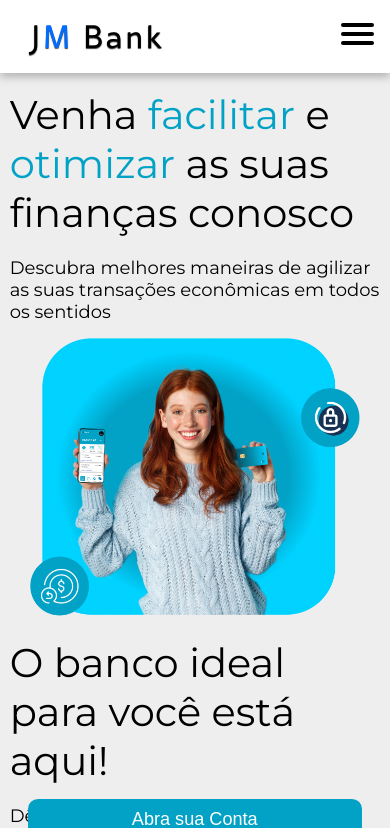
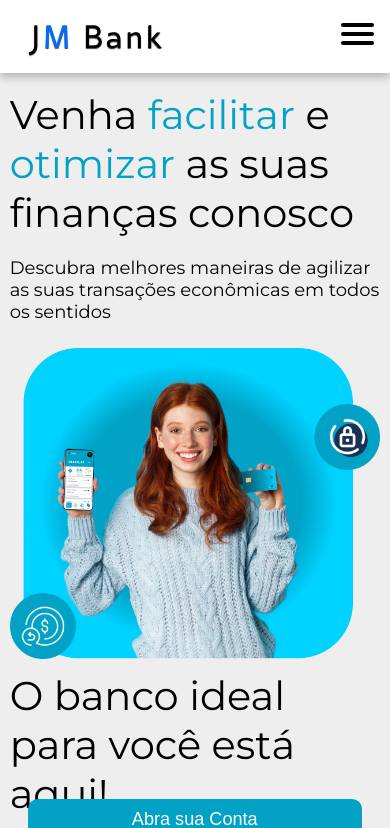
Before and after one commit to MatheusJunior2334/Fintech-JM_Bank, a React (Create React App) app: page / in a window 390 px wide. Shown: the top 828 px of the page. Built offline with nearby package versions, Linux system fonts and the light colour scheme.

Commit message:
Melhorias responsivo

```diff
--- a/public/index.html
+++ b/public/index.html
@@ -1,5 +1,5 @@
 <!DOCTYPE html>
-<html lang="en">
+<html lang="pt-br">
   <head>
     <meta charset="utf-8" />
     <link rel="shortcut icon" href="JM Bank logo.png" type="image/x-icon" />
--- a/src/CSS/Section1.module.css
+++ b/src/CSS/Section1.module.css
@@ -39,9 +39,7 @@
     height: 100%;
     display: flex;
     justify-content: center;
-    animation-name: left1;
-    animation-timing-function: ease-in-out;
-    animation-duration: 1s;
+    animation: left1 1s ease-in-out;
 }
 
 #main_initial {
@@ -233,6 +231,7 @@
 
     #mulher_1_responsivo {
         display: block;
+        margin-top: 25px;
     }
 
     #main_initial button {
--- a/src/Components/Section1.jsx
+++ b/src/Components/Section1.jsx
@@ -1,6 +1,7 @@
 import style from '../CSS/Section1.module.css'
 
 import Mulher_1 from '../Images/Mulher_1.jpg';
+import Mulher_1_responsivo from '../Images/Mulher_1_responsivo.png';
 import mulher_ajuda from '../Images/Mulher_ajuda.png';
 import seta_vertical from '../Images/Seta_vertical.png'
 
@@ -13,7 +14,7 @@ function Section1() {
                         <h1>Venha <span className={style.text_color}>facilitar</span> e <span className={style.text_color}>otimizar</span> as suas finanças conosco</h1>
                         <p>Descubra melhores maneiras de agilizar as suas transações econômicas em todos os sentidos</p>
                         <div id={style.mulher_1_responsivo}>
-                            <img src={Mulher_1} alt='Mulher ruiva mostrando o App e o cartão do banco' />
+                            <img src={Mulher_1_responsivo} alt='Mulher ruiva mostrando o App e o cartão do banco' />
                         </div>
                         <button><p>Abra sua Conta</p></button>
                     </div>
```
Also changed, not shown: src/Images/Mulher_1_responsivo.png (added).
